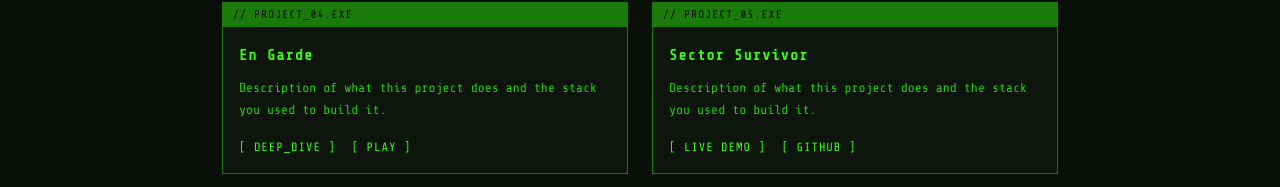
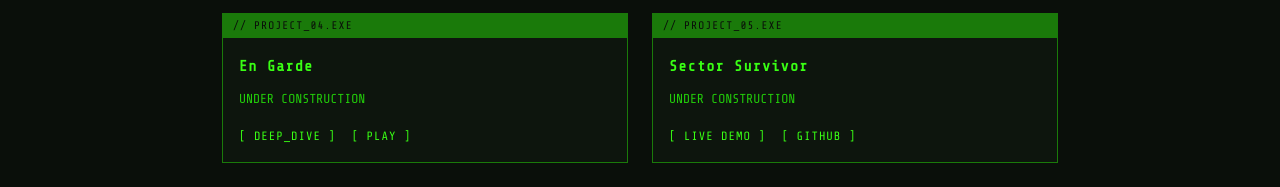
Before and after one commit to riatmax/MaxPortfolio, a plain HTML site: page index.html in a window 1280 px wide. Shown: the part 2228-2415 px from the top of the page. Drawn offline with nearby package versions, Linux system fonts and the light colour scheme.

Commit message:
added placeholders for incomplete sections

```diff
--- a/index.html
+++ b/index.html
@@ -150,7 +150,7 @@
             <div class="project-card">
               <div class="card-header">// PROJECT_04.EXE</div>
               <h3>En Garde</h3>
-              <p>Description of what this project does and the stack you used to build it.</p>
+              <p>UNDER CONSTRUCTION</p>
               <div class="project-links">
                 <a href="#">[ DEEP_DIVE ]</a>
                 <a href="#">[ PLAY ]</a>
@@ -159,7 +159,7 @@
             <div class="project-card">
               <div class="card-header">// PROJECT_05.EXE</div>
               <h3>Sector Survivor</h3>
-              <p>Description of what this project does and the stack you used to build it.</p>
+              <p>UNDER CONSTRUCTION</p>
               <div class="project-links">
                 <a href="#">[ LIVE DEMO ]</a>
                 <a href="#">[ GITHUB ]</a>
```
